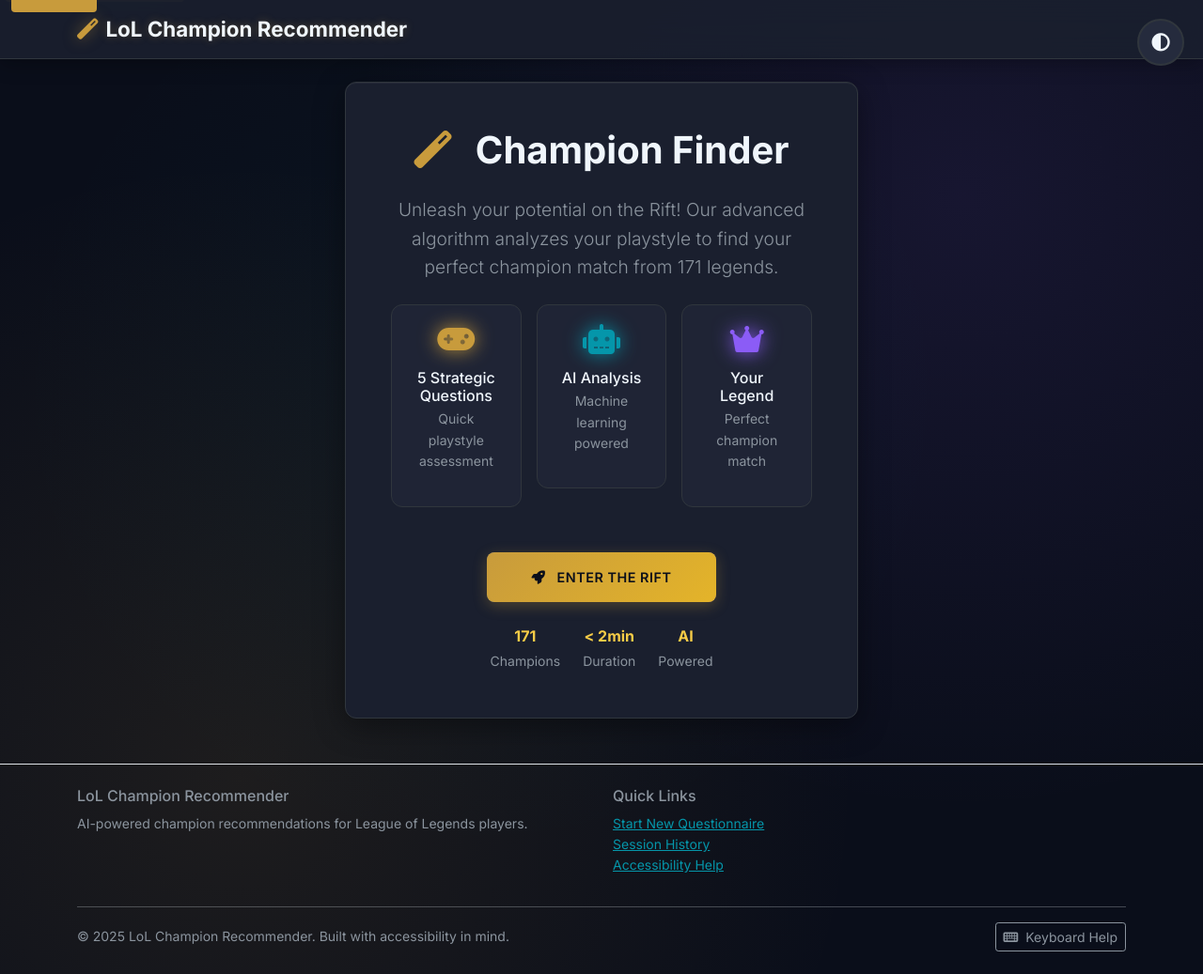
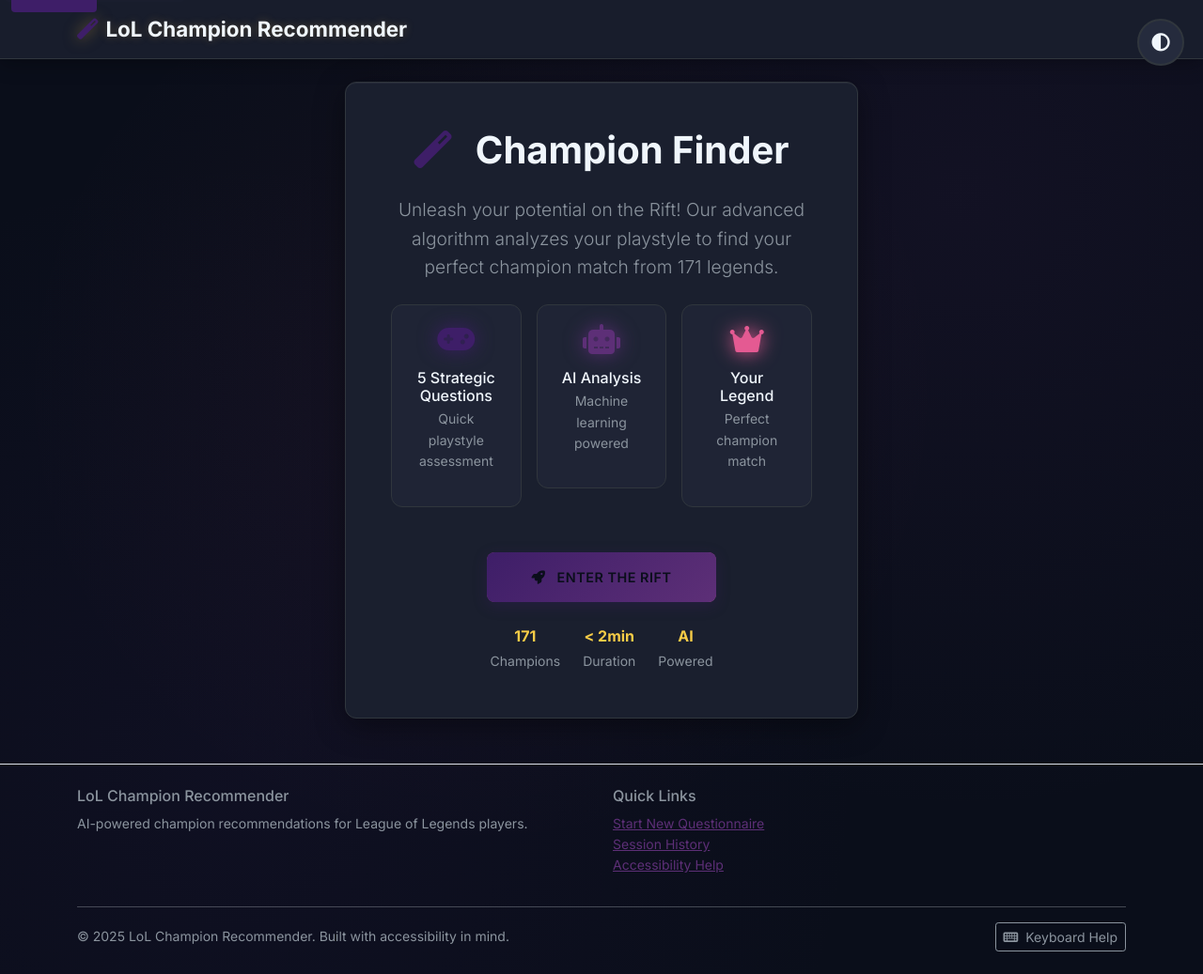
Before and after one commit to abdullah-binmadhi/LOL-Recommender-System, a Flask app: page / in a window 1280 px wide. Shown: the whole page at 94% size. Run offline with Flask 3, Linux system fonts and the light colour scheme; parts of the project's set-up code (start-up, migrations or seed data) failed here and were passed over; some libraries are stand-ins or nearby versions.

Commit message:
Update color palette to Color Hunt palette (#3E1E68 #5D2F77 #E45A92 #FFACAC)

```diff
--- a/archive/ml_champion_recommender.html
+++ b/archive/ml_champion_recommender.html
@@ -14,7 +14,7 @@
 
         body {
             font-family: 'Segoe UI', Tahoma, Geneva, Verdana, sans-serif;
-            background: linear-gradient(135deg, #667eea 0%, #764ba2 100%);
+            background: linear-gradient(135deg, #3E1E68 0%, #5D2F77 100%);
             min-height: 100vh;
             color: #333;
         }
--- a/archive/multi_ml_champion_recommender.html
+++ b/archive/multi_ml_champion_recommender.html
@@ -13,7 +13,7 @@
 
         body {
             font-family: 'Segoe UI', Tahoma, Geneva, Verdana, sans-serif;
-            background: linear-gradient(135deg, #667eea 0%, #764ba2 100%);
+            background: linear-gradient(135deg, #3E1E68 0%, #5D2F77 100%);
             min-height: 100vh;
             color: #333;
         }
--- a/archive/static/css/style.css
+++ b/archive/static/css/style.css
@@ -6,14 +6,14 @@
     --bg-primary: #0a0e1a;
     --bg-secondary: #1a1f2e;
     --bg-tertiary: #252b3d;
-    --accent-gold: #c89b3c;
-    --accent-blue: #0596aa;
-    --accent-purple: #8b5cf6;
+    --accent-gold: #3E1E68; /* Dark purple */
+    --accent-blue: #5D2F77; /* Purple */
+    --accent-purple: #E45A92; /* Pink */
     --text-primary: #f0f6fc;
     --text-secondary: #8b949e;
     --border-color: #30363d;
     --success-color: #238636;
-    --warning-color: #d29922;
+    --warning-color: #FFACAC; /* Light pink */
     --danger-color: #da3633;
 }
 
@@ -24,9 +24,9 @@
 body {
     background: var(--bg-primary);
     background-image:
-        radial-gradient(circle at 20% 80%, rgba(200, 155, 60, 0.1) 0%, transparent 50%),
-        radial-gradient(circle at 80% 20%, rgba(139, 92, 246, 0.1) 0%, transparent 50%),
-        radial-gradient(circle at 40% 40%, rgba(5, 150, 170, 0.05) 0%, transparent 50%);
+        radial-gradient(circle at 20% 80%, rgba(62, 30, 104, 0.1) 0%, transparent 50%),
+        radial-gradient(circle at 80% 20%, rgba(93, 47, 119, 0.1) 0%, transparent 50%),
+        radial-gradient(circle at 40% 40%, rgba(228, 90, 146, 0.05) 0%, transparent 50%);
     min-height: 100vh;
     font-family: 'Inter', -apple-system, BlinkMacSystemFont, 'Segoe UI', sans-serif;
     color: var(--text-primary);
@@ -84,7 +84,7 @@
 
 /* Buttons */
 .btn-primary {
-    background: linear-gradient(135deg, var(--accent-gold), #e4b429);
+    background: linear-gradient(135deg, var(--accent-gold), var(--accent-blue));
     border: none;
     border-radius: 8px;
     padding: 12px 24px;
@@ -94,13 +94,13 @@
     letter-spacing: 0.5px;
     font-size: 0.9rem;
     transition: all 0.3s ease;
-    box-shadow: 0 4px 15px rgba(200, 155, 60, 0.3);
+    box-shadow: 0 4px 15px rgba(62, 30, 104, 0.3);
 }
 
 .btn-primary:hover {
-    background: linear-gradient(135deg, #e4b429, var(--accent-gold));
+    background: linear-gradient(135deg, var(--accent-blue), var(--accent-gold));
     transform: translateY(-2px);
-    box-shadow: 0 6px 20px rgba(200, 155, 60, 0.4);
+    box-shadow: 0 6px 20px rgba(62, 30, 104, 0.4);
     color: var(--bg-primary);
 }
 
@@ -122,7 +122,7 @@
     border-color: var(--accent-gold);
     color: var(--bg-primary);
     transform: translateY(-2px);
-    box-shadow: 0 6px 20px rgba(200, 155, 60, 0.3);
+    box-shadow: 0 6px 20px rgba(62, 30, 104, 0.3);
 }
 
 .btn-success {
@@ -153,7 +153,7 @@
 .progress-bar {
     background: linear-gradient(90deg, var(--accent-gold), var(--accent-blue));
     border-radius: 10px;
-    box-shadow: 0 0 10px rgba(200, 155, 60, 0.5);
+    box-shadow: 0 0 10px rgba(62, 30, 104, 0.5);
     transition: width 0.6s ease;
 }
 
@@ -176,7 +176,7 @@
     left: -100%;
     width: 100%;
     height: 100%;
-    background: linear-gradient(90deg, transparent, rgba(200, 155, 60, 0.1), transparent);
+    background: linear-gradient(90deg, transparent, rgba(62, 30, 104, 0.1), transparent);
     transition: left 0.5s ease;
 }
 
@@ -184,7 +184,7 @@
     background: rgba(37, 43, 61, 0.8);
     border-color: var(--accent-gold) !important;
     transform: translateX(4px);
-    box-shadow: 0 4px 15px rgba(200, 155, 60, 0.2);
+    box-shadow: 0 4px 15px rgba(62, 30, 104, 0.2);
 }
 
 .option-label:hover::before {
@@ -192,12 +192,12 @@
 }
 
 .form-check-input:checked + .option-label {
-    background: linear-gradient(135deg, rgba(200, 155, 60, 0.2), rgba(200, 155, 60, 0.1));
+    background: linear-gradient(135deg, rgba(62, 30, 104, 0.2), rgba(62, 30, 104, 0.1));
     border-color: var(--accent-gold) !important;
     color: var(--accent-gold);
     box-shadow:
-        0 4px 15px rgba(200, 155, 60, 0.3),
-        inset 0 1px 0 rgba(200, 155, 60, 0.2);
+        0 4px 15px rgba(62, 30, 104, 0.3),
+        inset 0 1px 0 rgba(62, 30, 104, 0.2);
 }
 
 .form-check-input {
@@ -208,7 +208,7 @@
 .champion-image-placeholder {
     background: linear-gradient(135deg, var(--accent-gold), var(--accent-blue)) !important;
     border-radius: 12px;
-    border: 2px solid rgba(200, 155, 60, 0.3);
+    border: 2px solid rgba(62, 30, 104, 0.3);
     box-shadow: 0 8px 25px rgba(0, 0, 0, 0.4);
 }
 
@@ -219,7 +219,7 @@
 
 .champion-card:hover {
     border-color: var(--accent-gold);
-    box-shadow: 0 0 30px rgba(200, 155, 60, 0.2);
+    box-shadow: 0 0 30px rgba(62, 30, 104, 0.2);
 }
 
 /* Badges */
@@ -280,7 +280,7 @@
     transform: translateY(-5px) scale(1.05);
     background: rgba(37, 43, 61, 0.8);
     border-color: var(--accent-gold);
-    box-shadow: 0 10px 25px rgba(200, 155, 60, 0.2);
+    box-shadow: 0 10px 25px rgba(62, 30, 104, 0.2);
 }
 
 .feature-icon i {
--- a/index.html
+++ b/index.html
@@ -18,7 +18,7 @@
     <style>
         body {
             font-family: 'Segoe UI', Tahoma, Geneva, Verdana, sans-serif;
-            background: linear-gradient(135deg, #667eea 0%, #764ba2 100%);
+            background: linear-gradient(135deg, #3E1E68 0%, #5D2F77 100%);
             margin: 0;
             padding: 0;
             min-height: 100vh;
@@ -48,7 +48,7 @@
 
         .btn {
             display: inline-block;
-            background: linear-gradient(135deg, #667eea 0%, #764ba2 100%);
+            background: linear-gradient(135deg, #3E1E68 0%, #5D2F77 100%);
             color: white;
             padding: 15px 30px;
             text-decoration: none;
```
Also changed, not shown: archive/complete_champion_recommender.html (+8 -8 lines), archive/demo.html (+8 -8 lines), archive/fixed_champion_recommender.html (+15 -7 lines), archive/working_champion_recommender.html (+8 -8 lines), src/index.html (+5 -5 lines), src/styles/styles.css (+4 -4 lines).
